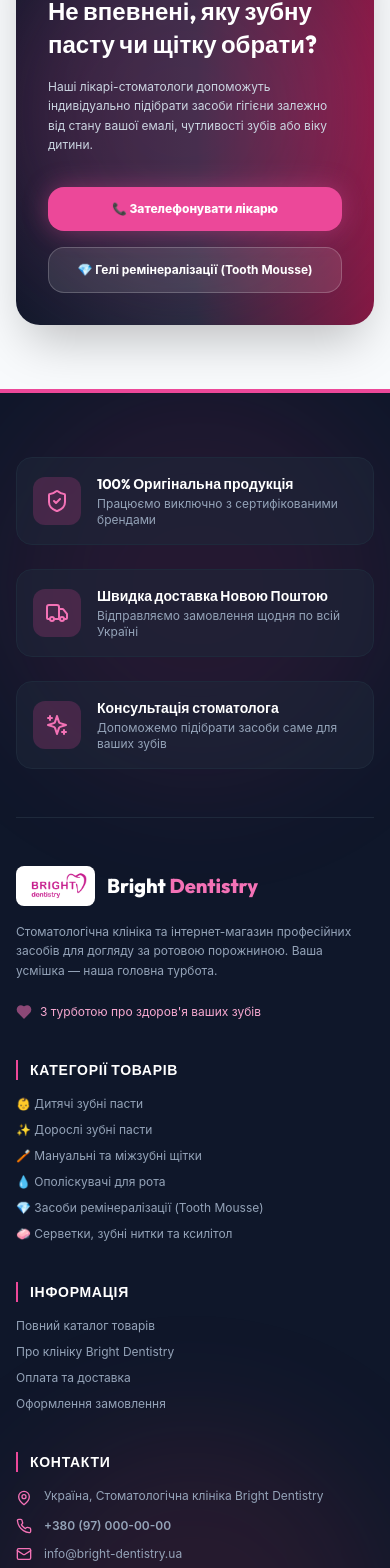
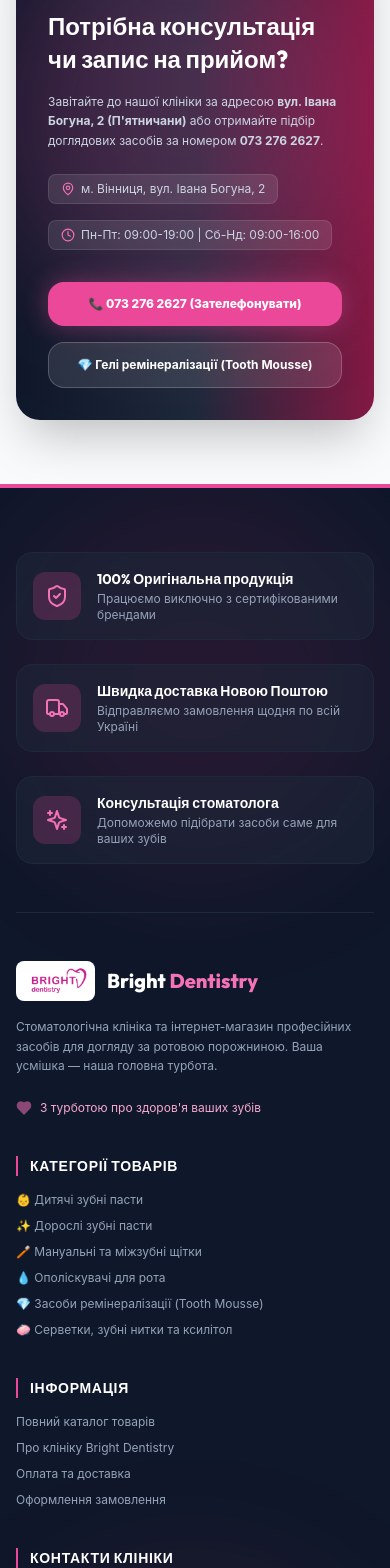
Before and after one commit to androsovzp/brightdentistry, a Next.js app: page / in a window 390 px wide. Shown: the part 7110-8678 px from the top of the page. Built offline with nearby package versions, Linux system fonts and the light colour scheme.

Commit message:
fix: update real clinic contact info for Vinnytsia (address, phone, schedule, instagram)

```diff
--- a/components/Footer.jsx
+++ b/components/Footer.jsx
@@ -1,6 +1,6 @@
 import React from 'react';
 import Link from 'next/link';
-import { Phone, Mail, MapPin, ShieldCheck, Truck, Sparkles, Heart, CreditCard } from 'lucide-react';
+import { Phone, Mail, MapPin, ShieldCheck, Truck, Sparkles, Heart, CreditCard, Clock, Instagram } from 'lucide-react';
 
 export default function Footer() {
   return (
@@ -138,25 +138,39 @@ export default function Footer() {
             </ul>
           </div>
 
-          {/* Col 4: Contacts & Payment */}
+          {/* Col 4: Contacts & Location */}
           <div>
             <h4 className="font-heading font-bold text-white text-sm uppercase tracking-wider mb-4 border-l-2 border-brand-500 pl-3">
-              Контакти
+              Контакти клініки
             </h4>
             <ul className="space-y-3 text-xs text-slate-400">
               <li className="flex items-start gap-3">
                 <MapPin className="w-4 h-4 text-brand-400 shrink-0 mt-0.5" />
-                <span>Україна, Стоматологічна клініка Bright Dentistry</span>
+                <span>м. Вінниця, вул. Івана Богуна, 2 (П'ятничани)</span>
               </li>
               <li className="flex items-center gap-3">
                 <Phone className="w-4 h-4 text-brand-400 shrink-0" />
-                <a href="tel:+380970000000" className="hover:text-white font-semibold">
-                  +380 (97) 000-00-00
+                <a href="tel:+380732762627" className="hover:text-white font-semibold">
+                  +380 (73) 276-26-27
                 </a>
               </li>
-              <li className="flex items-center gap-3">
-                <Mail className="w-4 h-4 text-brand-400 shrink-0" />
-                <span>info@bright-dentistry.ua</span>
+              <li className="flex items-start gap-3">
+                <Clock className="w-4 h-4 text-brand-400 shrink-0 mt-0.5" />
+                <div>
+                  <div className="text-white font-medium">Пн – Пт: 09:00 – 19:00</div>
+                  <div className="text-slate-400">Сб – Нд: 09:00 – 16:00</div>
+                </div>
+              </li>
+              <li className="flex items-center gap-3 pt-1">
+                <Instagram className="w-4 h-4 text-brand-400 shrink-0" />
+                <a
+                  href="https://www.instagram.com/bright_dentistry.ua/"
+                  target="_blank"
+                  rel="noopener noreferrer"
+                  className="hover:text-white font-semibold text-brand-300 underline"
+                >
+                  @bright_dentistry.ua
+                </a>
               </li>
             </ul>
 
--- a/components/Header.jsx
+++ b/components/Header.jsx
@@ -153,15 +153,15 @@ export default function Header() {
 
             {/* Phone button */}
             <a
-              href="tel:+380970000000"
+              href="tel:+380732762627"
               className="hidden lg:flex items-center gap-2 px-3.5 py-2 rounded-full text-slate-700 hover:text-brand-600 hover:bg-rose-50 transition-all text-xs font-medium border border-rose-100"
             >
               <div className="w-7 h-7 rounded-full bg-brand-100 text-brand-600 flex items-center justify-center">
                 <Phone className="w-3.5 h-3.5" />
               </div>
               <div className="text-left">
-                <div className="text-[10px] text-slate-400 leading-none">Консультація</div>
-                <div className="font-bold text-slate-800 text-xs mt-0.5">+380 97 000 00 00</div>
+                <div className="text-[10px] text-slate-400 leading-none">Консультація (Вінниця)</div>
+                <div className="font-bold text-slate-800 text-xs mt-0.5">+380 (73) 276-26-27</div>
               </div>
             </a>
 
--- a/pages/index.jsx
+++ b/pages/index.jsx
@@ -4,7 +4,7 @@ import Hero from '@/components/Hero';
 import CategoryCard from '@/components/CategoryCard';
 import ProductCard from '@/components/ProductCard';
 import { getProducts, getCategories } from '@/lib/data';
-import { ArrowRight, Sparkles, ShieldCheck, HeartPulse, Stethoscope, Star } from 'lucide-react';
+import { ArrowRight, Sparkles, ShieldCheck, HeartPulse, Stethoscope, Star, MapPin, Clock } from 'lucide-react';
 
 export async function getStaticProps() {
   const products = getProducts();
@@ -95,22 +95,33 @@ export default function Home({ categories, featuredProducts }) {
           <div className="relative z-10 grid grid-cols-1 lg:grid-cols-12 gap-8 items-center">
             <div className="lg:col-span-8 space-y-4">
               <div className="inline-flex items-center gap-2 bg-brand-500/30 text-brand-300 px-3.5 py-1 rounded-full text-xs font-bold border border-brand-500/30">
-                <Stethoscope className="w-4 h-4" /> Експертний підбір від Bright Dentistry
+                <Stethoscope className="w-4 h-4" /> Стоматологічна клініка Bright Dentistry (м. Вінниця)
               </div>
               <h3 className="font-heading font-extrabold text-2xl sm:text-4xl leading-snug">
-                Не впевнені, яку зубну пасту чи щітку обрати?
+                Потрібна консультація чи запис на прийом?
               </h3>
               <p className="text-slate-300 text-xs sm:text-sm max-w-xl leading-relaxed">
-                Наші лікарі-стоматологи допоможуть індивідуально підібрати засоби гігієни залежно від стану вашої емалі, чутливості зубів або віку дитини.
+                Завітайте до нашої клініки за адресою <strong>вул. Івана Богуна, 2 (П'ятничани)</strong> або отримайте підбір доглядових засобів за номером <strong>073 276 2627</strong>.
               </p>
+
+              <div className="pt-2 flex flex-wrap gap-4 text-xs text-slate-300">
+                <div className="flex items-center gap-1.5 bg-white/10 px-3 py-1.5 rounded-lg border border-white/10">
+                  <MapPin className="w-3.5 h-3.5 text-brand-400" />
+                  <span>м. Вінниця, вул. Івана Богуна, 2</span>
+                </div>
+                <div className="flex items-center gap-1.5 bg-white/10 px-3 py-1.5 rounded-lg border border-white/10">
+                  <Clock className="w-3.5 h-3.5 text-brand-400" />
+                  <span>Пн-Пт: 09:00-19:00 | Сб-Нд: 09:00-16:00</span>
+                </div>
+              </div>
             </div>
 
             <div className="lg:col-span-4 flex flex-col sm:flex-row lg:flex-col gap-4 justify-center">
               <a
-                href="tel:+380970000000"
+                href="tel:+380732762627"
                 className="px-6 py-3.5 bg-brand-500 hover:bg-brand-600 text-white rounded-2xl font-extrabold text-xs text-center transition-all shadow-pink-glow"
               >
-                📞 Зателефонувати лікарю
+                📞 073 276 2627 (Зателефонувати)
               </a>
               <Link
                 href="/catalog/Мінералізація"
```
Also changed, not shown: 1 other file (tests, documents, lock files or other folders).
